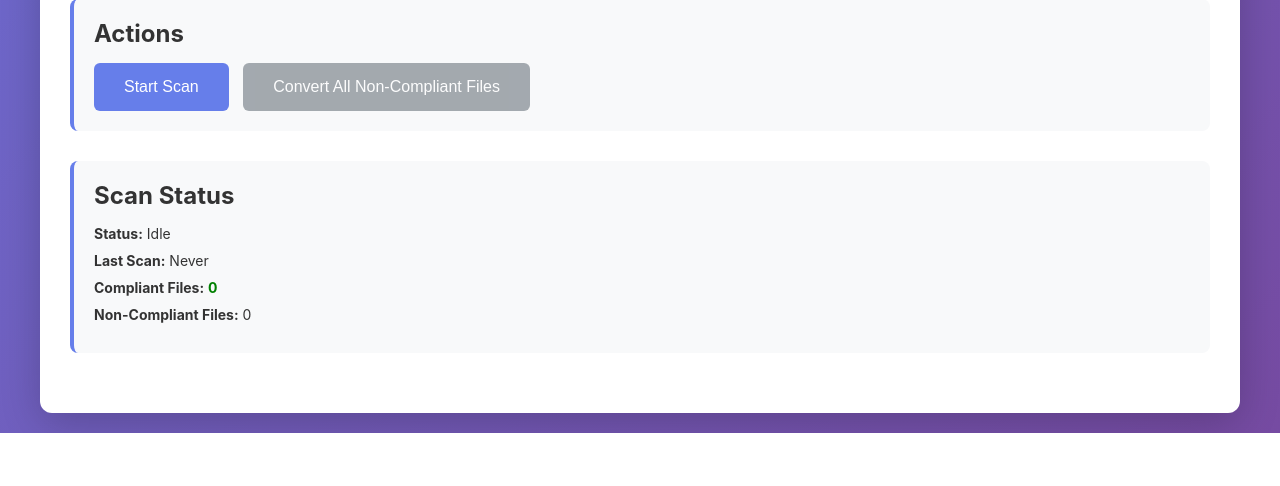
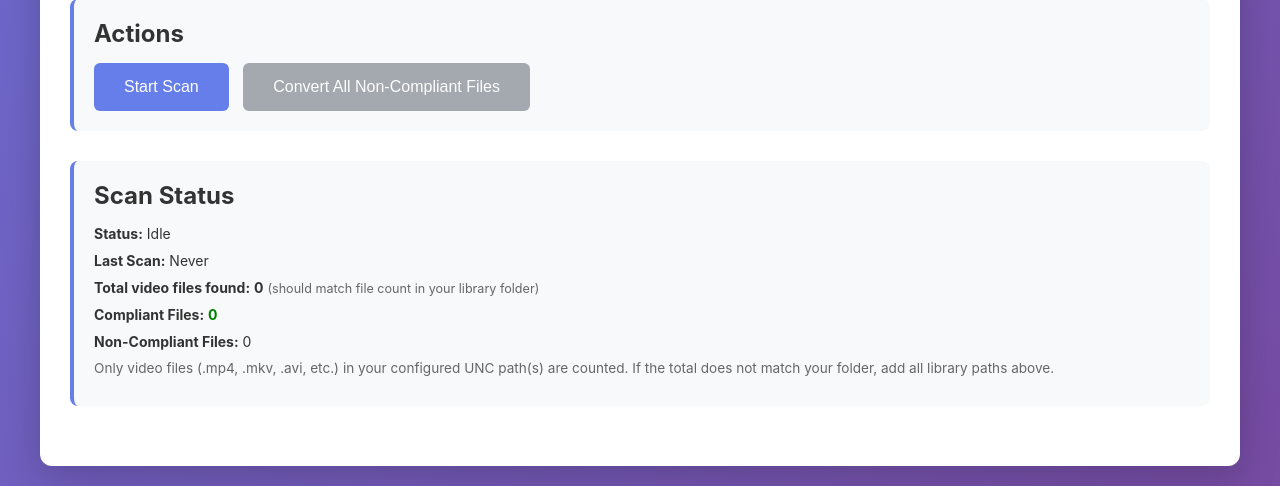
Before and after one commit to loguefx/Jellyfin_Encoder_Friend, a Flask app: page / in a window 1280 px wide. Shown: the part 1497-1983 px from the top of the page. Before the commit the page ends 1930 px from the top, so only its background shows below. Run offline with Flask 3, Linux system fonts and the light colour scheme; data that the repository does not hold is empty.

Commit message:
Add scan count breakdown and SonarCloud config
- Scan Status: show Total video files found and breakdown (compliant + non-compliant + skipped + probe failed)
- Note for users when total doesn't match folder (add paths, video files only)
- Add sonar-project.properties: Python 3.12, exclusions for build/dist/venv

Co-authored-by: Cursor <cursoragent@cursor.com>

```diff
--- a/templates/index.html
+++ b/templates/index.html
@@ -178,8 +178,11 @@
                 <div class="status-info">
                     <p><strong>Status:</strong> <span id="status-text">Idle</span></p>
                     <p><strong>Last Scan:</strong> <span id="last-scan">Never</span></p>
+                    <p><strong>Total video files found:</strong> <span id="total-files-found" style="font-weight: bold;">0</span> <span id="total-files-note" style="font-size: 0.9em; color: #666;">(should match file count in your library folder)</span></p>
                     <p><strong>Compliant Files:</strong> <span id="compliant-count" style="color: green; font-weight: bold;">0</span></p>
                     <p><strong>Non-Compliant Files:</strong> <span id="non-compliant-count">0</span></p>
+                    <p id="scan-breakdown" style="font-size: 0.9em; color: #555; margin-top: 8px; display: none;"><strong>Breakdown:</strong> <span id="breakdown-text"></span></p>
+                    <p style="font-size: 0.85em; color: #666; margin-top: 6px;">Only video files (.mp4, .mkv, .avi, etc.) in your configured UNC path(s) are counted. If the total does not match your folder, add all library paths above.</p>
                 </div>
                 <div id="progress-bar" class="progress-bar" style="display: none;">
                     <div id="progress-fill" class="progress-fill"></div>
@@ -772,10 +775,30 @@
                     status.running ? 'Scanning...' : 'Idle';
                 document.getElementById('last-scan').textContent =
                     status.last_scan_time ? new Date(status.last_scan_time).toLocaleString() : 'Never';
+                const totalFound = status.total_files != null ? status.total_files : 0;
+                document.getElementById('total-files-found').textContent = totalFound;
                 document.getElementById('non-compliant-count').textContent =
                     status.non_compliant_files ? status.non_compliant_files.length : 0;
                 document.getElementById('compliant-count').textContent =
                     status.compliant_files_count || 0;
+                const stats = status.scan_stats || {};
+                const skipped = stats.files_skipped_cache || 0;
+                const probeFailed = stats.files_probe_failed || 0;
+                const compliantScan = stats.files_compliant || 0;
+                const nonCompliantScan = stats.files_non_compliant != null ? stats.files_non_compliant : (status.non_compliant_files ? status.non_compliant_files.length : 0);
+                const errors = stats.files_error || 0;
+                if (totalFound > 0 && (skipped > 0 || probeFailed > 0 || compliantScan > 0 || nonCompliantScan > 0)) {
+                    const parts = [];
+                    if (compliantScan > 0) parts.push(compliantScan + ' compliant (this scan)');
+                    if (nonCompliantScan > 0) parts.push(nonCompliantScan + ' non-compliant');
+                    if (skipped > 0) parts.push(skipped + ' skipped (cached)');
+                    if (probeFailed > 0) parts.push(probeFailed + ' probe failed');
+                    if (errors > 0) parts.push(errors + ' errors');
+                    document.getElementById('breakdown-text').textContent = parts.join(' + ') + ' = ' + totalFound;
+                    document.getElementById('scan-breakdown').style.display = 'block';
+                } else {
+                    document.getElementById('scan-breakdown').style.display = 'none';
+                }
 
                 if (status.running) {
                     document.getElementById('progress-bar').style.display = 'block';
```
Also changed, not shown: 1 other file.
